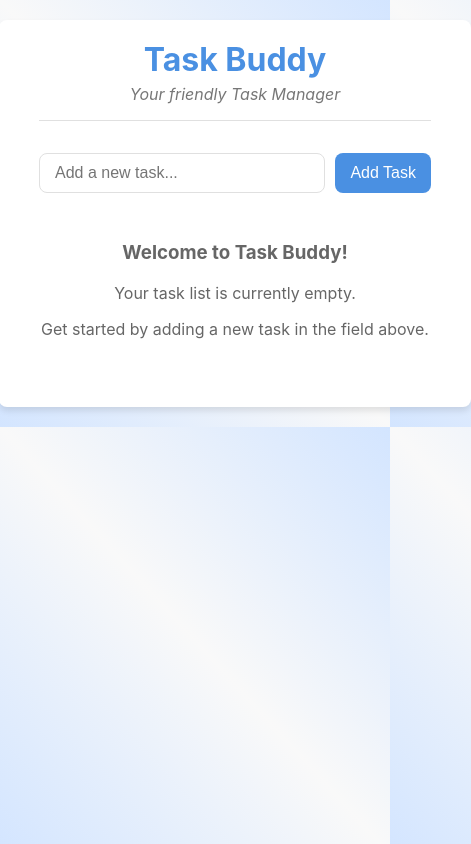
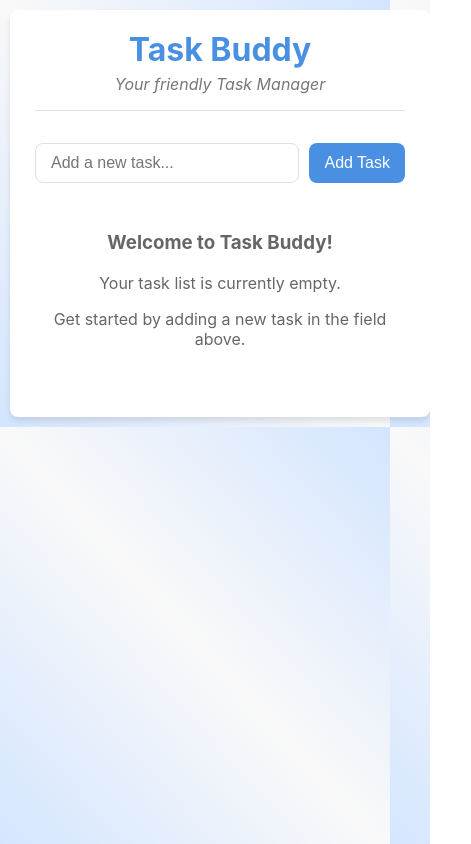
Before and after one commit to bikram73/Task_Buddy, a React app: page / in a window 390 px wide. Shown: the whole page, 471 px wide, since content can reach past the window. Built offline with nearby package versions, Linux system fonts and the light colour scheme; the HTML template or start-up script is replaced by a standard one.

Commit message:
first commit

```diff
--- a/src/Style.css
+++ b/src/Style.css
@@ -23,7 +23,7 @@ body {
 }
 
 #root > div {
-  max-width: 750px;
+  max-width: 960px;
   width: 100%;
   background-color: var(--white);
   padding: 20px 40px;
@@ -210,3 +210,19 @@ button.danger {
   transform: translateX(100%);
   transition: opacity 300ms, transform 300ms;
 }
+
+/* Responsive Media Queries */
+@media (max-width: 768px) {
+  body {
+    padding: 15px;
+  }
+  #root > div {
+    padding: 20px 25px;
+  }
+}
+
+@media (max-width: 480px) {
+  body {
+    padding: 10px;
+  }
+}
```
